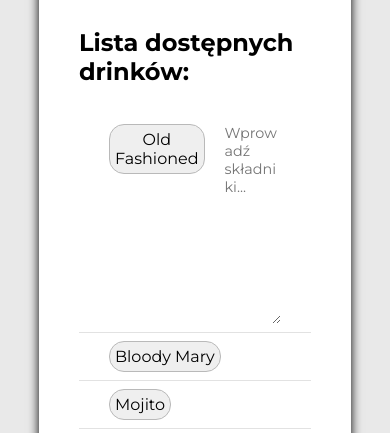
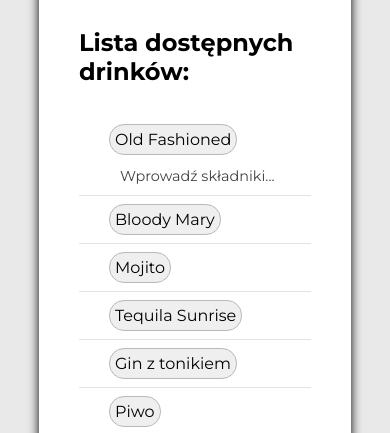
Before and after one commit to DamianMaciej/-search-for-drink, a plain HTML site: page index.html in a window 390 px wide. Both pictures are taken after a click on the button "Old Fashioned". Shown: the part 382-815 px from the top of the page. Drawn offline with Linux system fonts and the light colour scheme.

Commit message:
Work on textarea

```diff
--- a/index.html
+++ b/index.html
@@ -23,7 +23,7 @@
             <ul>
                 <li>
                     <button>Old Fashioned</button>
-                    <textarea class="recipe" placeholder="Wprowadź składniki..."></textarea>
+                    <span class="recipe" role="textbox" contenteditable="true">Wprowadź składniki...</span>
                 </li>
                 <li>
                     <button>Bloody Mary</button>
--- a/main.js
+++ b/main.js
@@ -1,7 +1,7 @@
 const searchInput = document.querySelector(`.search`);
 const li = document.querySelectorAll(`li`);
 const btnInfo = [...document.querySelectorAll(`button`)];
-const textInfo = [...document.querySelectorAll(`textarea`)];
+const textInfo = [...document.querySelectorAll(`span`)];
 
 const searchEngine = e => {
     const text = e.target.value.toLowerCase();
--- a/style.css
+++ b/style.css
@@ -96,11 +96,11 @@ li:last-child {
     display: none;
     border: none;
     outline: none;
-
+    padding: 2px 6px;
     font-family: 'Montserrat', sans-serif;
     font-size: 0.9rem;
     color: rgb(66, 66, 66);
-    height: 200px;
+    width: 100%;
     max-width: 100%;
 }
 
@@ -111,9 +111,19 @@ li:last-child {
 button {
     margin-right: 20px;
     padding: 5px;
-
+    /* width: ; */
     font-family: 'Montserrat', sans-serif;
     font-size: 1rem;
     border: 1px solid rgb(185, 185, 185);
     border-radius: 15px;
 }
+
+@media only screen and (max-width: 800px) {
+    li {
+        flex-direction: column;
+    }
+
+    .recipe {
+        margin: 10px 0px 0px 5px;
+    }
+}
```
